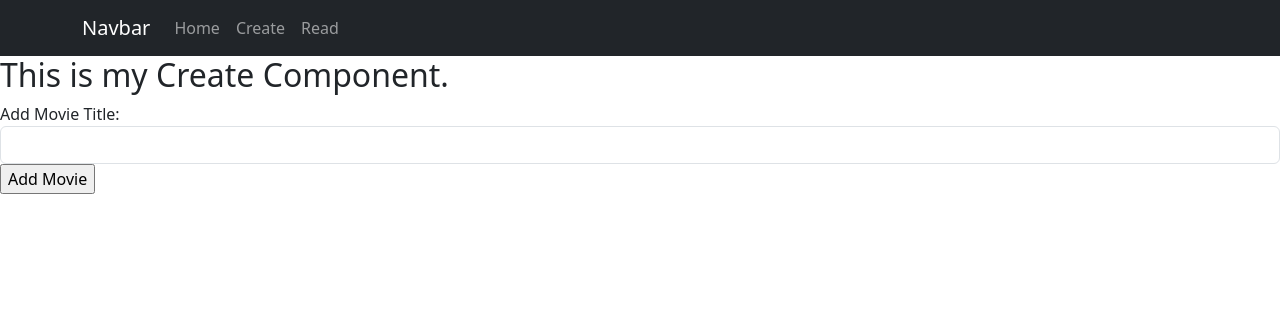
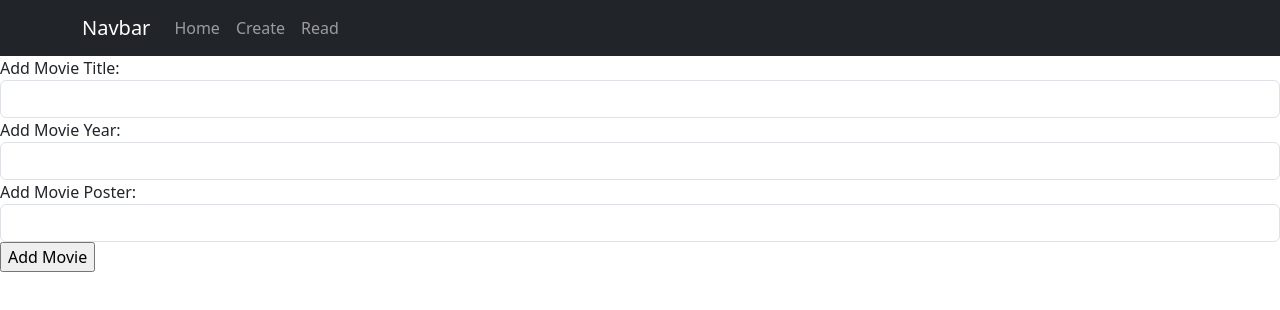
Before and after one commit to norakeavney/movie-app, a React (Create React App) app: page /create in a window 1280 px wide. Shown: the top 310 px of the page. Built offline with nearby package versions, Linux system fonts and the light colour scheme.

Commit message:
Added input form for year and poster

```diff
--- a/src/components/Create.js
+++ b/src/components/Create.js
@@ -2,25 +2,41 @@
 
 function Create() {
   const [title, setTitle] = useState('');
+  const [year, setYear] = useState('');
+  const [poster, setPoster] = useState('');
 
   const handleSubmit = (e) => {
     e.preventDefault();
-    console.log(title);
+    console.log(title, year, poster);
+
   }
 
   return (
     <div>
-      <h2>This is my Create Component.</h2>
       <form onSubmit={handleSubmit}>
+        <div className="form-group">
 
+            <label>Add Movie Title: </label>
+            <input type="text"
+                className="form-control"
+                value={title}
+                onChange={(e) => { setTitle(e.target.value) }}
+            />
 
-        <div className="form-group">
-          <label>Add Movie Title: </label>
-          <input type="text"
-            className="form-control"
-            value={title}
-            onChange={(e) => { setTitle(e.target.value) }}
-          />
+            <label>Add Movie Year: </label>
+                <input type="text"
+                className="form-control"
+                value={year}
+                onChange={(e) => { setYear(e.target.value) }}
+            />
+
+            <label>Add Movie Poster: </label>
+                    <input type="text"
+                    className="form-control"
+                    value={poster}
+                    onChange={(e) => { setPoster(e.target.value) }}
+            />
+
         </div>
 
         <input type="submit" value="Add Movie" />
--- a/src/components/Read.js
+++ b/src/components/Read.js
@@ -12,10 +12,10 @@
                 //asynchronisation
                 //Retrieve data from API using axios
                 axios.get('https://jsonblob.com/api/jsonblob/1287718524221775872')
-                //Once retrieved response then display using setMovies - function to update the variable movies
+                //Once retrieved - update the state variable 'movies' using setMovies
                 .then( (response) => {
-                    console.log(response.data)
-                    setMovies(response.data.movies)
+                    console.log(response.data) // Log the response data to the console
+                    setMovies(response.data.movies) // Set the movies state with the retrieved data
                 })
                 //Error Handling
                 .catch((error) => {
@@ -23,11 +23,12 @@
                 }
 
                 )
-            }, []
+            }, [] // effect runs only once
         );
 
     return(
         <div>
+            {/* Render the Movies component and pass the retrieved movies as a prop */}
             <Movies myMovies = {movies} />
         </div>
     );
```
